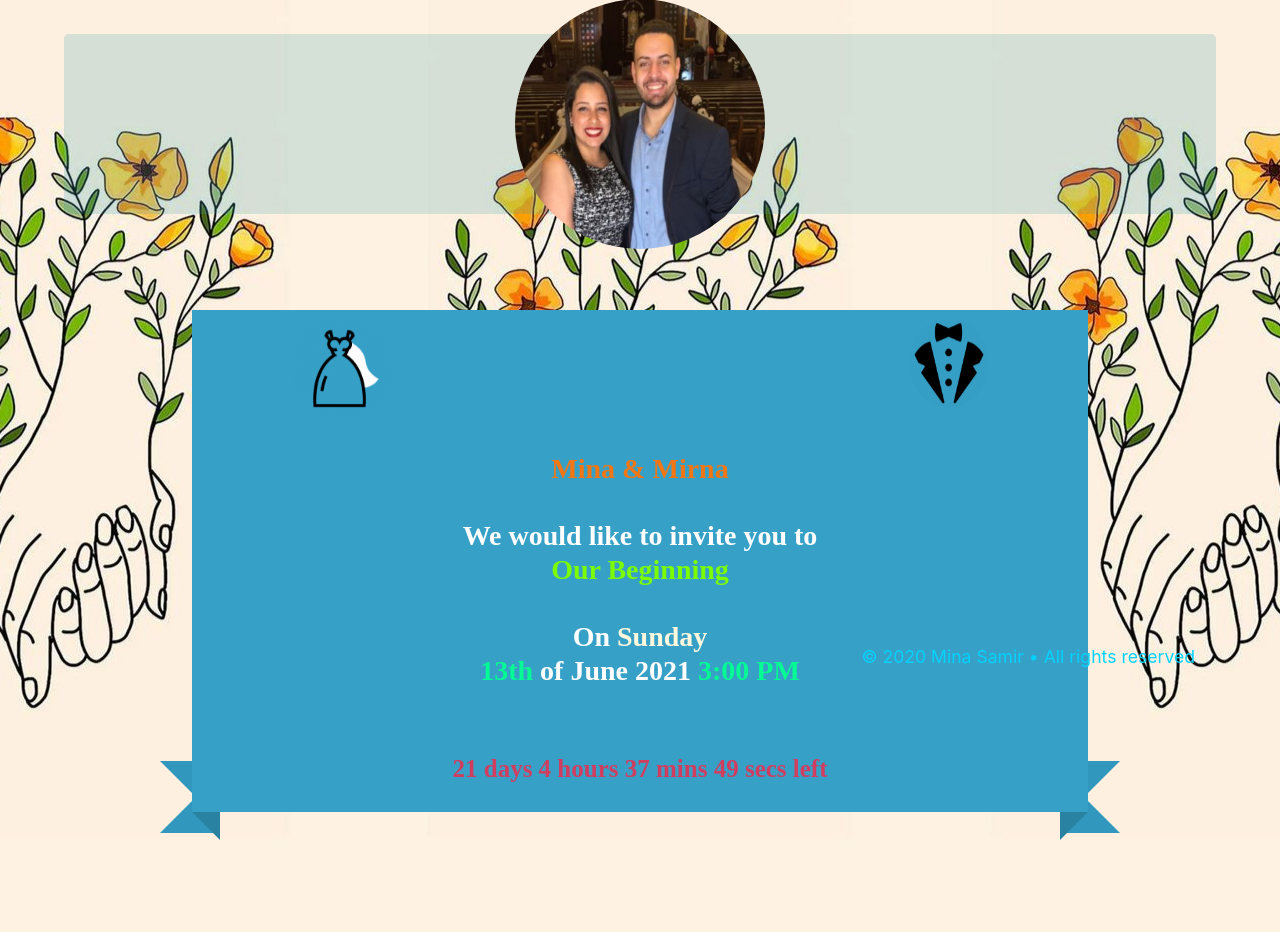
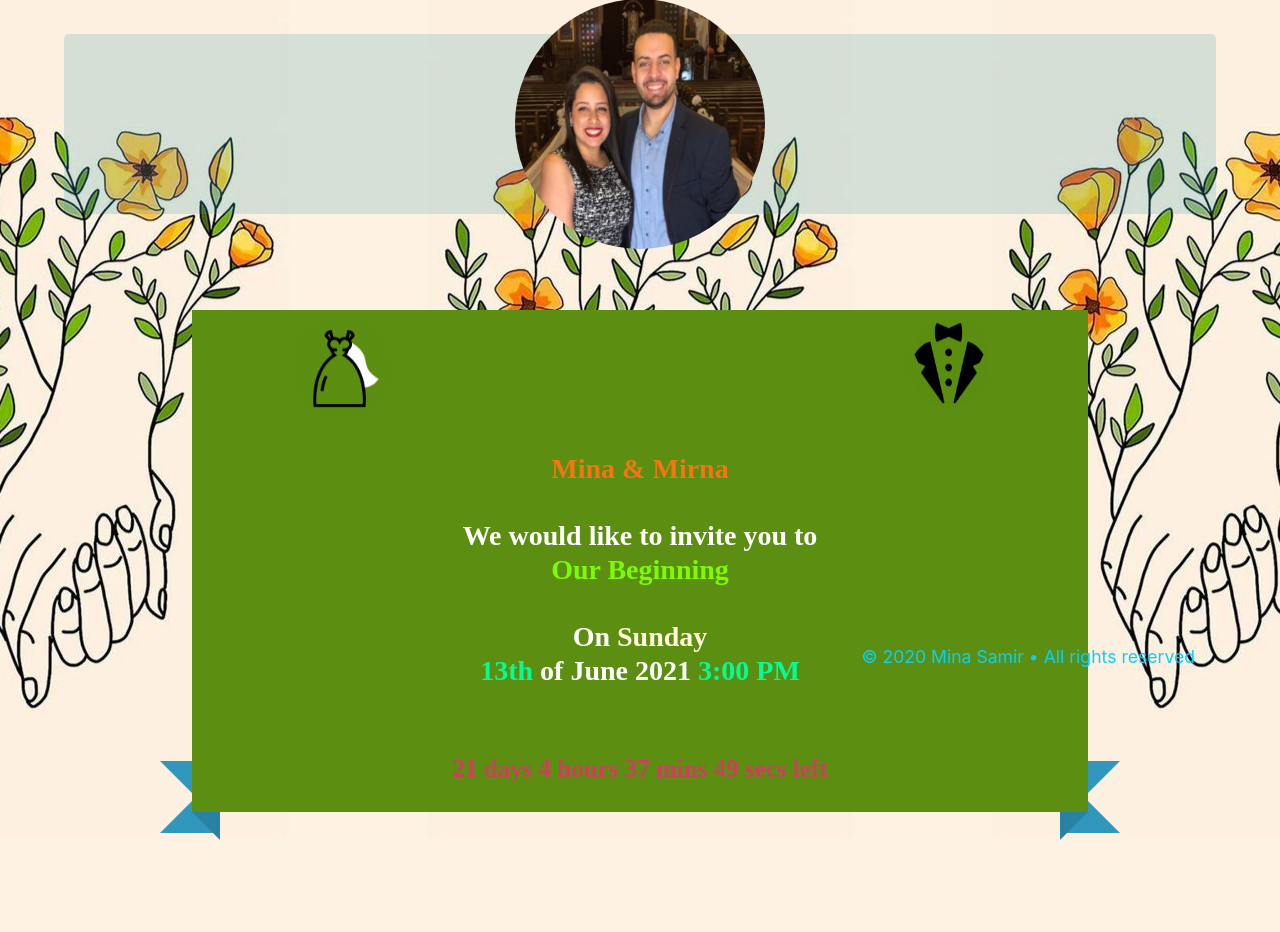
Before and after one commit to MinaSamirSamaan1/Wed, a PHP site: page /index.php in a window 1280 px wide. Shown: the part 124-1056 px from the top of the page. Run offline with PHP 8.4, Linux system fonts and the light colour scheme; some web fonts are replaced.

Commit message:
Update ribbon.css

```diff
--- a/ribbon.css
+++ b/ribbon.css
@@ -5,7 +5,7 @@
  width: 70%;
 
  position: relative;
- background: #36a0c7;
+ background: #5C8F11;
  color: #fff;
  text-align: center;
  padding: 1em 1em; /* Adjust to suit */
```
